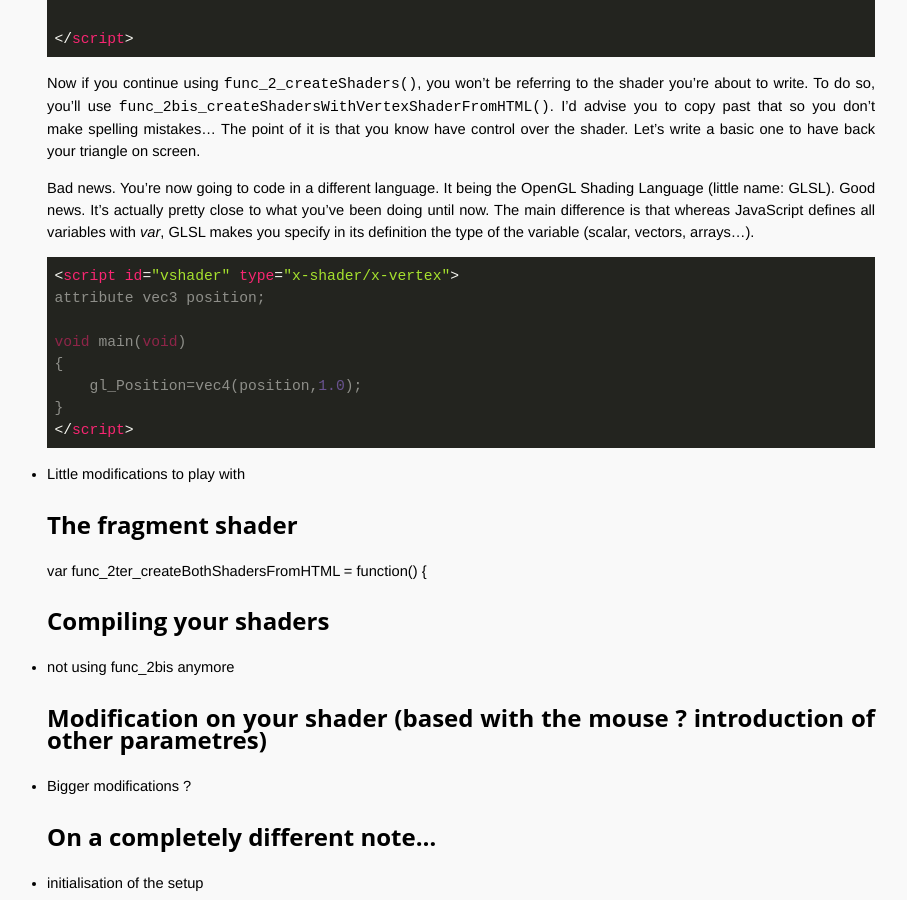
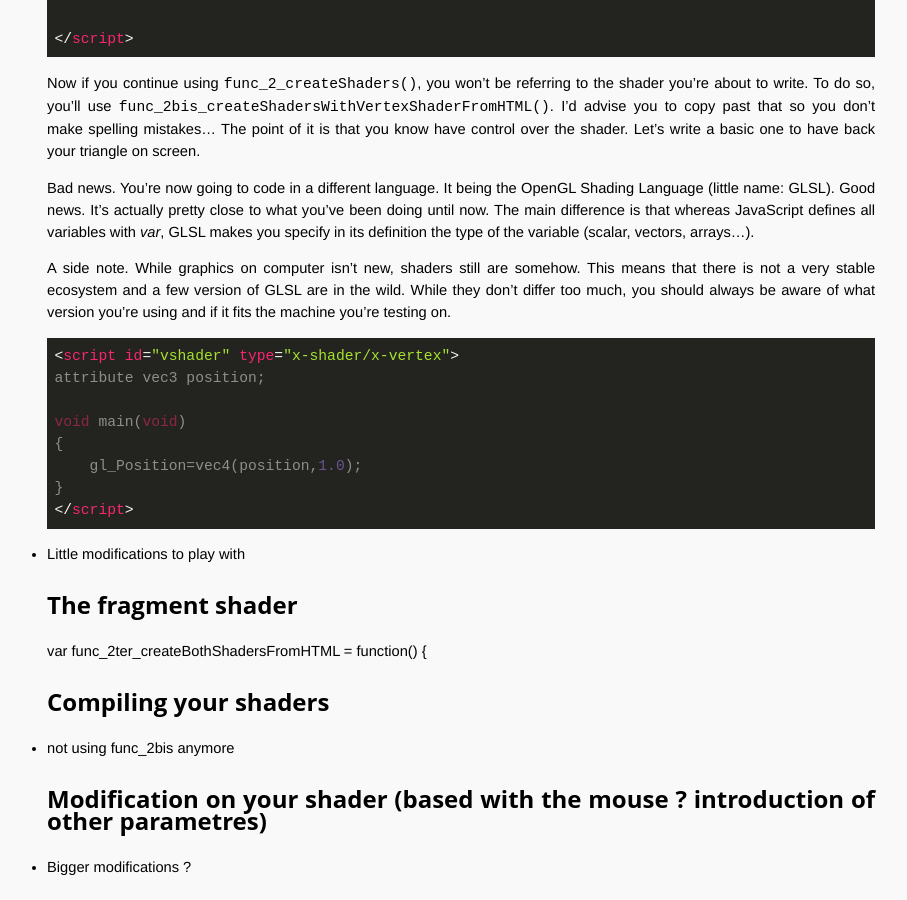
Before and after one commit to OpenTechSchool-Brussels/intro-to-webGL-and-shaders, a Jekyll site: the page built from log2_intro_shaders.md, in a window 1280 px wide and 900 px high, scrolled down 714 px. Shown: the whole window, without its empty margins (309-1216 px from the left). Built offline with Jekyll 4.4.1, drawn with Linux system fonts in a browser that asks for light colours.

Commit message:
Update log2_intro_shaders.md

```diff
--- a/log2_intro_shaders.md
+++ b/log2_intro_shaders.md
@@ -28,6 +28,10 @@ Now if you continue using `func_2_createShaders()`, you won't be referring to th
 
 Bad news. You're now going to code in a different language. It being the OpenGL Shading Language (little name: GLSL). Good news. It's actually pretty close to what you've been doing until now. The main difference is that whereas JavaScript defines all variables with *var*, GLSL makes you specify in its definition the type of the variable (scalar, vectors, arrays...).
 
+A side note. While graphics on computer isn't new, shaders still are somehow. This means that there is not a very stable ecosystem and a few version of GLSL are in the wild. While they don't differ too much, you should always be aware of what version you're using and if it fits the machine you're testing on.
+
+
+
 
 ~~~ html
 <script id="vshader" type="x-shader/x-vertex">
@@ -42,7 +46,6 @@ void main(void)
 
 
 * Little modifications to play with
-
 
 
 
```
